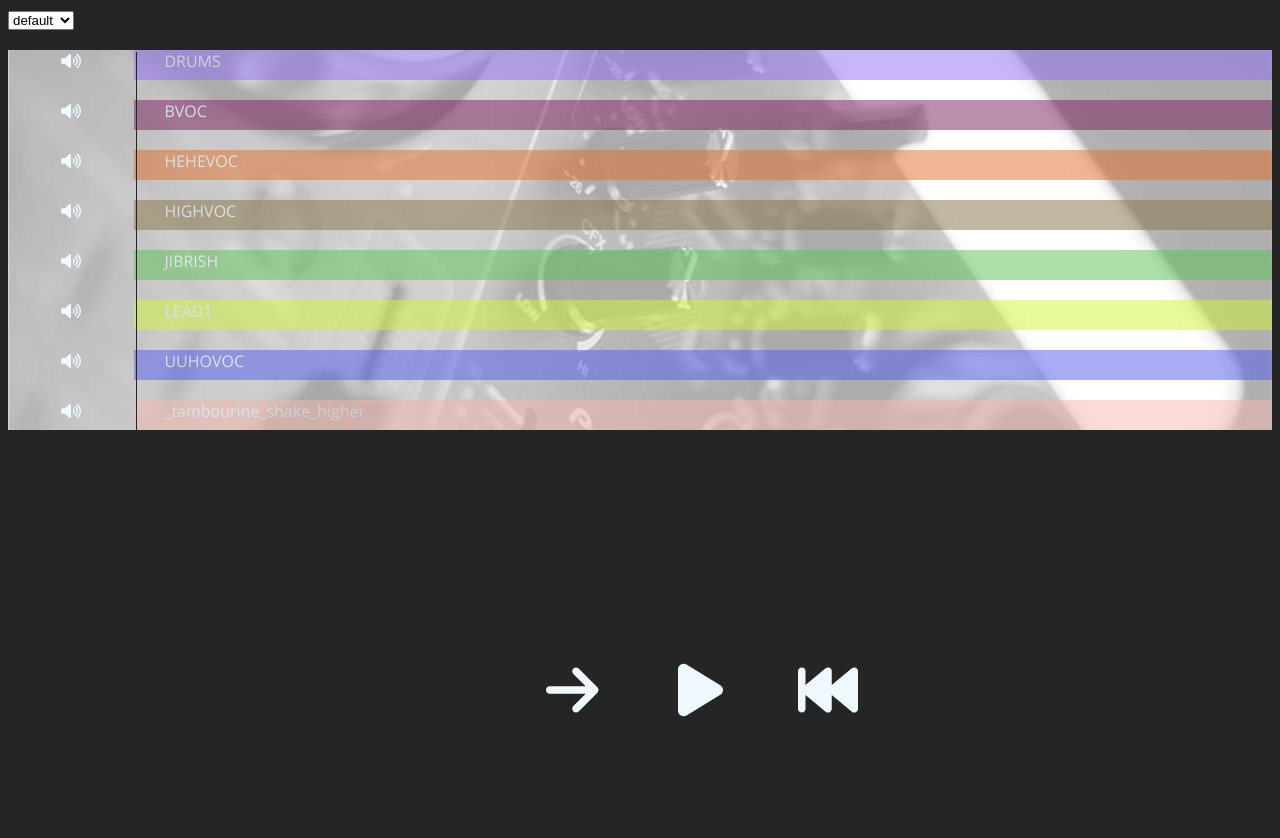
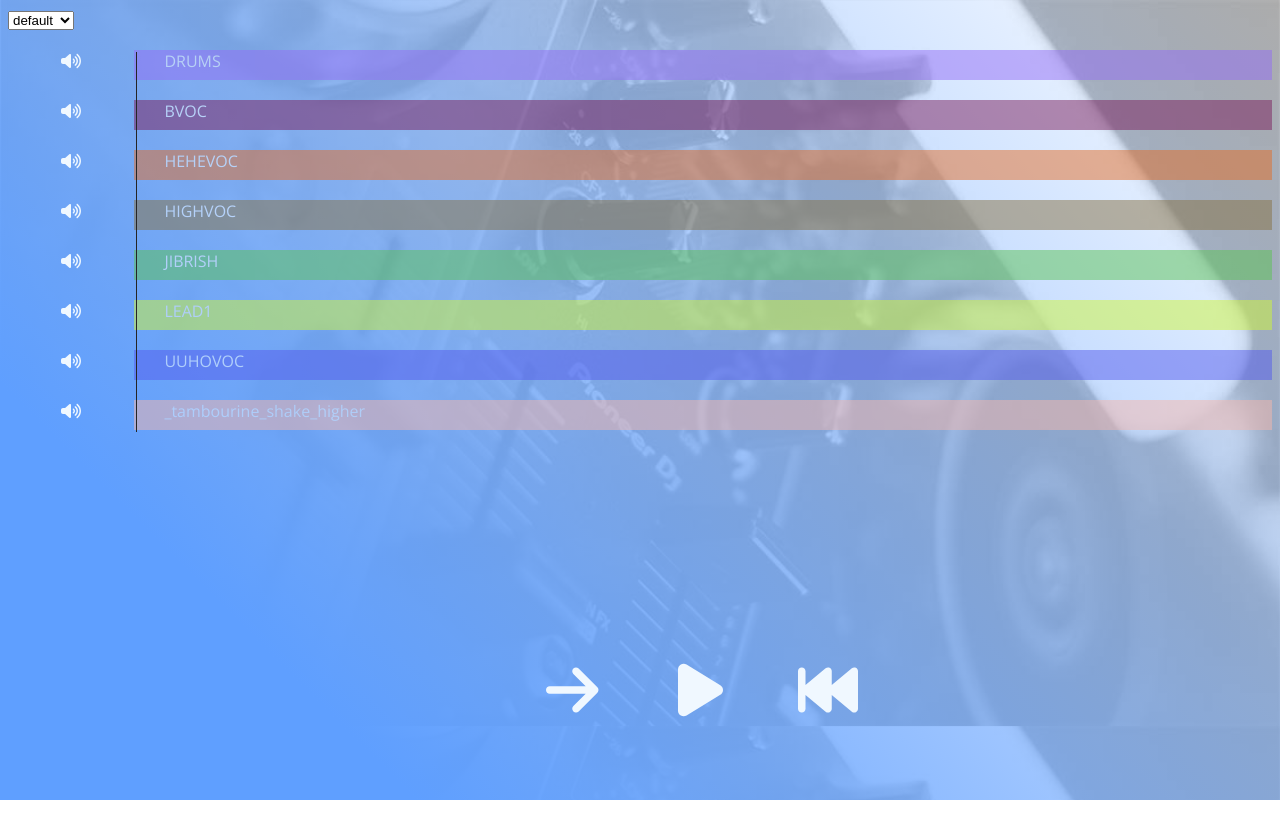
Before and after one commit to avivpolak/moveo-looper, a React (Create React App) app: page / in a window 1280 px wide. Shown: the top 838 px of the page. After the commit the page ends 800 px from the top, so only its background shows below. Built offline with nearby package versions, Linux system fonts and the light colour scheme.

Commit message:
liniar background styling

```diff
--- a/src/App.css
+++ b/src/App.css
@@ -1,4 +1,10 @@
 @import url("https://fonts.googleapis.com/css2?family=Open+Sans&display=swap");
+:root {
+    --white: #fff;
+    --active-color: #00aeb0;
+    --cursor-height: 120px;
+}
+
 .channel {
     margin-top: 20px;
     margin-bottom: 20px;
@@ -10,7 +16,8 @@
     overflow: hidden;
 }
 body {
-    background-color: rgb(37, 37, 37);
+    background-image: url("./media/images/backgroundMixer.jpg");
+    background-size: cover;
     color: aliceblue;
     font-family: "Open Sans", sans-serif;
 }
@@ -26,9 +33,7 @@ body {
     padding-left: 30px;
 }
 .looper {
-    background-image: url("./media/images/backgroundMixer.jpg");
     opacity: 1;
-    background-size: cover;
 }
 .button {
     text-align: center;
@@ -63,7 +68,7 @@ body {
     -webkit-appearance: none;
     width: 1px; /* Set a specific slider handle width */
     background: rgb(37, 37, 37);
-    height: 100vh;
+    height: var(--cursor-height);
 }
 .cursor::-webkit-slider-thumb:hover {
     cursor: ew-resize;
@@ -72,3 +77,27 @@ body {
 .cursor {
     background-color: rgba(240, 248, 255, 0);
 }
+
+.color-backdrop {
+    background: linear-gradient(45deg, var(--active-color) 20%, transparent 100%)
+      no-repeat;
+    position: absolute;
+    top: 0;
+    left: 0;
+    right: 0;
+    bottom: 0;
+    z-index: -1;
+  }
+
+  .color-backdrop.playing {
+    animation: colorChange 20s alternate infinite;
+  }
+
+  @keyframes colorChange {
+    from {
+      filter: hue-rotate(0deg);
+    }
+    to {
+      filter: hue-rotate(360deg);
+    }
+  }
--- a/src/App.tsx
+++ b/src/App.tsx
@@ -14,6 +14,7 @@ import {
 import { Sounds } from "./types/looper";
 import soundPaths from "./songs/soundPaths";
 import ControlPanel from "./components/ControlPanel";
+import Backdrop from "./components/Backdrop";
 
 function App() {
     const [song, setSong] = useState(soundPaths["default"]);
@@ -55,6 +56,15 @@ function App() {
     useEffect(() => {
         setSounds(getSoundsState(song));
     }, [song]);
+
+    //making the cursor fit any number of channels
+    useEffect(() => {
+        const numberOfChannels = Object.keys(sounds).length;
+        document.documentElement.style.setProperty(
+            "--cursor-height",
+            `${numberOfChannels * 30 + (numberOfChannels - 1) * 20}px`
+        );
+    }, [sounds]);
 
     return (
         <div className="App">
@@ -104,6 +114,11 @@ function App() {
                     )}
                 </div>
             </div>
+            <Backdrop
+                trackIndex={0}
+                activeColor={"#5f9fff"}
+                isPlaying={isPlaying}
+            />
         </div>
     );
 }
--- /dev/null
+++ b/src/components/Backdrop.tsx
@@ -0,0 +1,11 @@
+import React, { useEffect } from "react";
+
+const Backdrop = ({ activeColor, trackIndex, isPlaying }:any) => {
+  useEffect(() => {
+    document.documentElement.style.setProperty("--active-color", activeColor);
+  }, [trackIndex, activeColor]);
+
+  return <div className={`color-backdrop ${isPlaying ? "playing" : "idle"}`} />;
+};
+
+export default Backdrop;
--- a/src/components/Cursor.tsx
+++ b/src/components/Cursor.tsx
@@ -1,3 +1,4 @@
+import { useEffect } from "react";
 import { setSoundsProgress } from "../utils/looper";
 
 export default function Cursor({
@@ -9,6 +10,7 @@ export default function Cursor({
     sounds,
     pause,
 }: any) {
+
     return (
         <input
             className="cursor"
```
Also changed, not shown: 2 other files (tests, documents, lock files or other folders).
